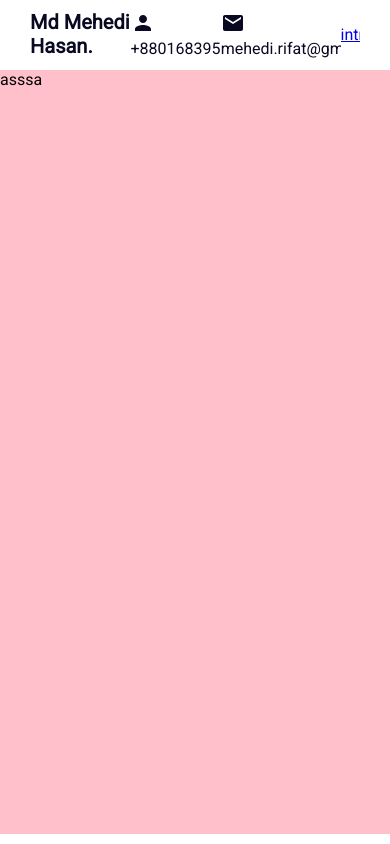
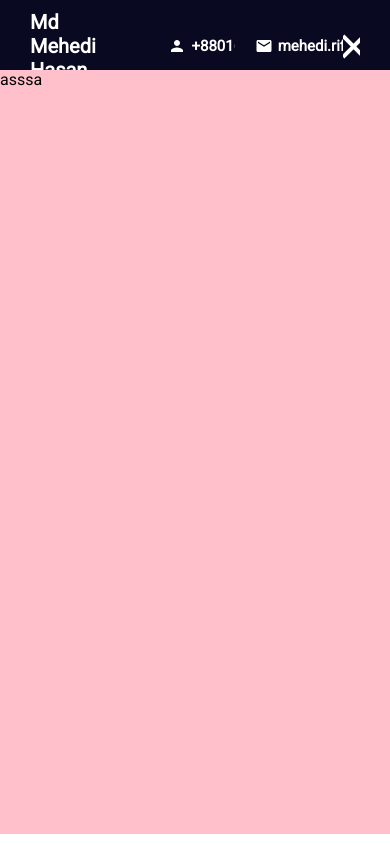
Before and after one commit to Mdmehedihasanrifat/Portfolio, a React (Create React App) app: page / in a window 390 px wide. Built offline with nearby package versions, Linux system fonts and the light colour scheme.

Commit message:
hamburger

```diff
--- a/src/components/topbar/topbar.css
+++ b/src/components/topbar/topbar.css
@@ -1,10 +1,12 @@
 .topbar{
-    background:white;
     width: 100%;
     height: 70px;
+    background-color: white;
+    color: #1c1c2b;
     position: fixed;
-    z-index: 2;
-    color: #090922;
+    top: 0;
+    z-index: 3;
+    transition: all 1s ease;
 }
 
 .wrapper{
@@ -25,4 +27,66 @@
     font-weight: 700;
     text-decoration: none;
     color:inherit;
+    margin-right: 40px;
 }
+.itemContainer{
+
+    display: flex;
+    align-items: center;
+    margin-left: 20px;
+}
+.itemContainer >.icon{
+    font-size: 18px;
+    margin-right:5px ;
+}
+.itemContainer >span{
+
+    font-size: 15px;
+    font-weight: 500;
+    font-weight: bold;
+}
+
+.right>.hamburger{
+
+
+    height: 25px;
+    width:32px;
+    display:flex;
+    flex-direction: column;
+    justify-content: space-between;
+    cursor: pointer;
+}
+
+.right >.hamburger>span{
+
+    width: 100%;
+    height: 4px;
+    background-color:#090922;
+    transform-origin: left;
+    transition: all 2s ease;
+}
+
+.active{
+
+   background: #090922;
+    color:white;
+}
+.active>.hamburger>span{
+
+    width: 100%;
+    height: 4px;
+    background-color: #d7d7e0;
+    transform-origin: left;
+    transition: all 2s ease;
+}
+.hamburger span:first-child{
+    background: white;
+    transform: rotate(45deg);
+}
+.hamburger span:nth-child{
+    opacity: 0;
+}
+.hamburger span:last-child{
+    background: white;
+    transform: rotate(-45deg);
+}
--- a/src/components/topbar/topbar.js
+++ b/src/components/topbar/topbar.js
@@ -4,23 +4,27 @@ import PersonIcon from '@material-ui/icons/Person';
 import Mail from '@material-ui/icons/Mail';
 const Topbar = () => {
     return (
-        <div className="topbar">
+        <div className="topbar active ">
          <div className="wrapper">
-                <div className="left">
+                <div className="left ">
                     <a href="#intro" className="logo">Md Mehedi Hasan.</a>
                     <div className="itemContainer">
-                    <PersonIcon></PersonIcon>
+                    <PersonIcon className="icon"></PersonIcon>
                         <span>+8801683952127</span>
                     </div>
                     <div className="itemContainer">
-                        <Mail></Mail>
+                        <Mail className="icon"></Mail>
                         <span>mehedi.rifat@gmail.com</span>
                     </div>
 
                 </div>
 
              <div className="right">
-                 <a href="#intro">intro</a>
+                 <div className="hamburger">
+                     <span className="line1"></span>
+                     <span className="line2"></span>
+                     <span className="line3"></span>
+                 </div>
              </div>
          </div>
         </div>
```
